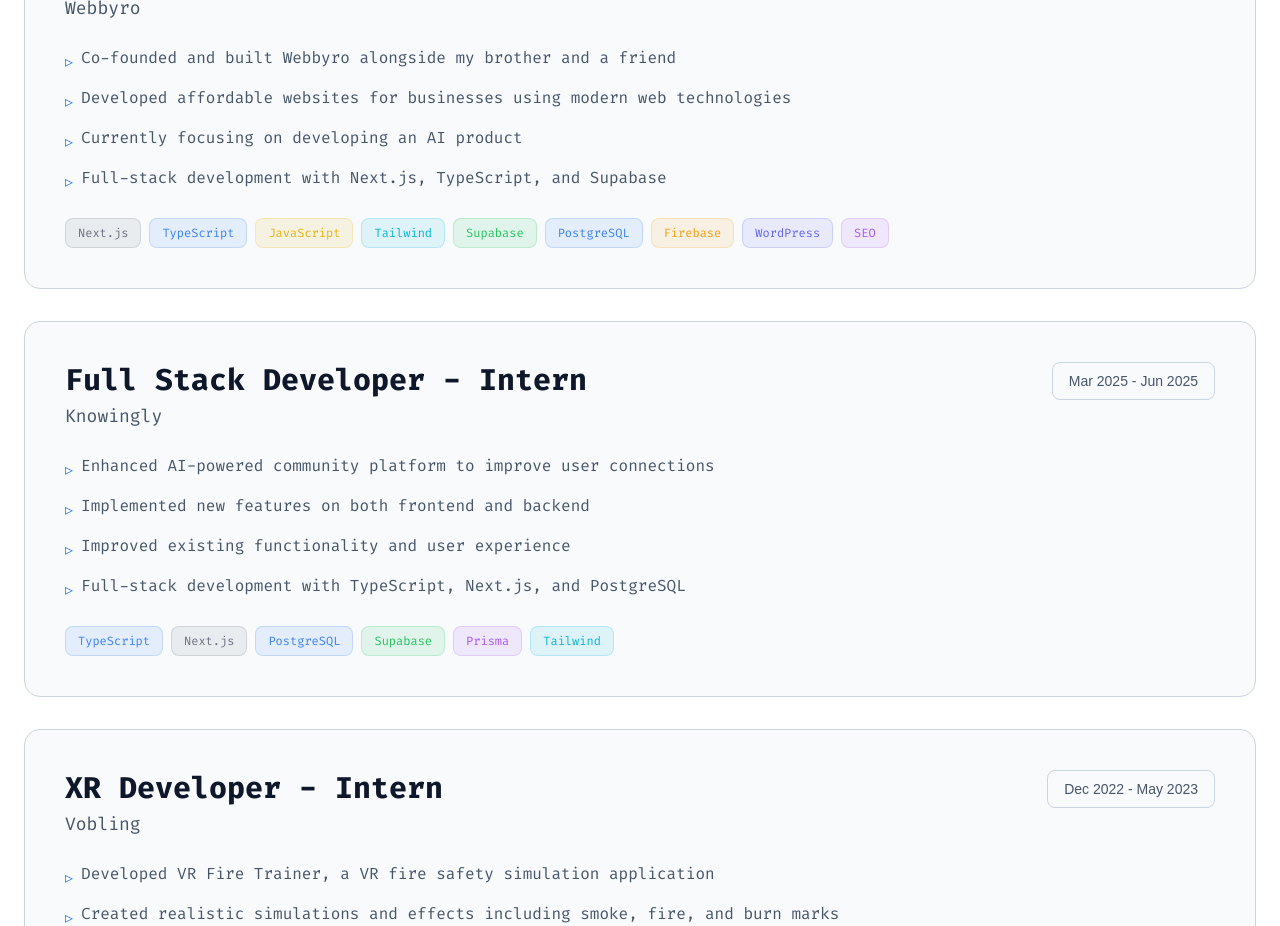
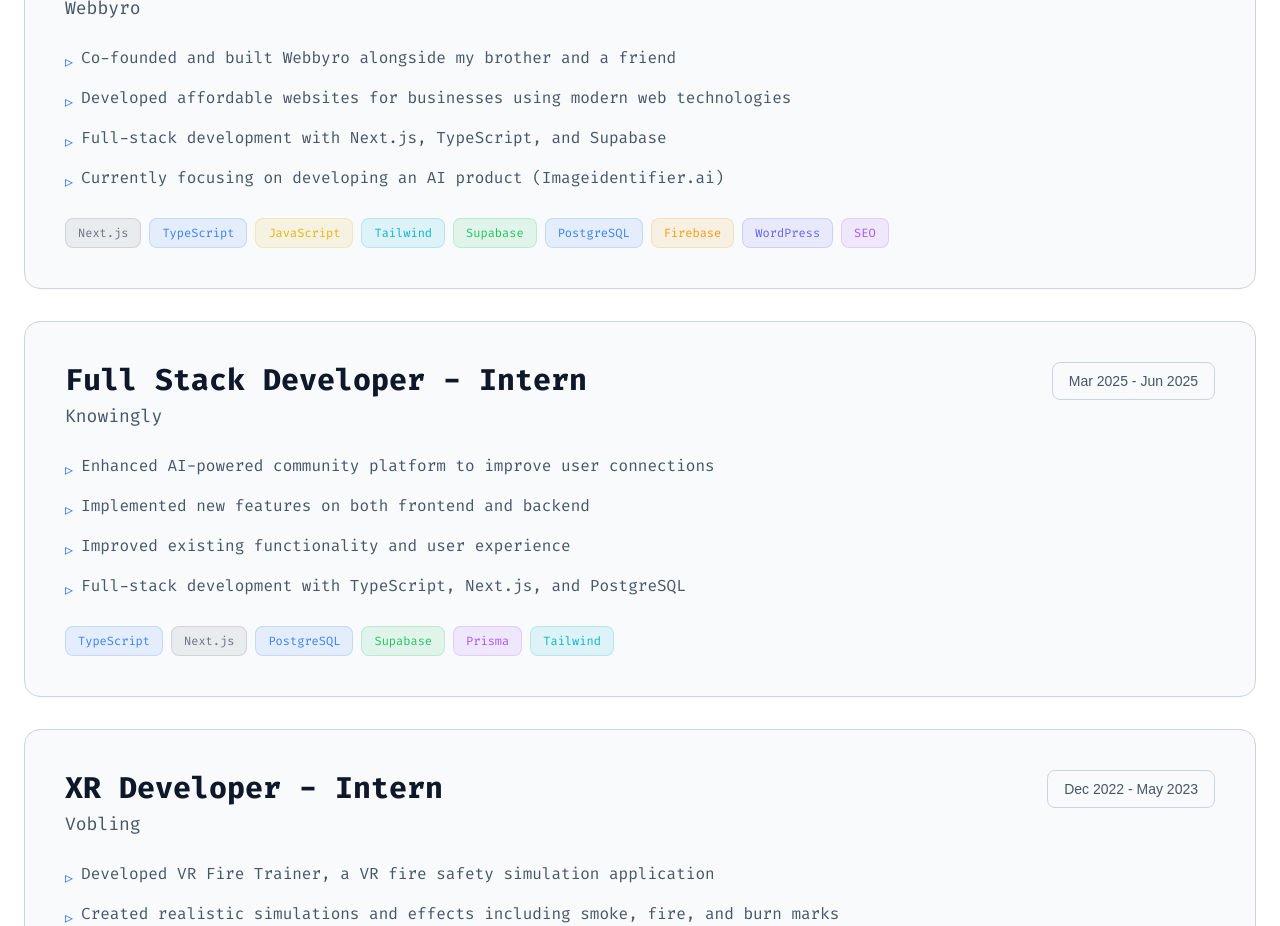
Before and after one commit to chvlpont/portfolio-ph, a Next.js app: page / in a window 1280 px wide. Shown: the part 4820-5746 px from the top of the page. Built offline with nearby package versions, Linux system fonts and the light colour scheme.

Commit message:
fix autofill color

```diff
--- a/app/globals.css
+++ b/app/globals.css
@@ -183,9 +183,10 @@
 textarea:-webkit-autofill:hover,
 textarea:-webkit-autofill:focus,
 textarea:-webkit-autofill:active {
-  background-color: var(--bg-surface) !important;
+  -webkit-box-shadow: 0 0 0 1000px var(--bg-surface) inset !important;
   -webkit-text-fill-color: var(--text-primary) !important;
   caret-color: var(--text-primary) !important;
+  box-shadow: 0 0 0 1000px var(--bg-surface) inset !important;
   transition: background-color 5000s ease-in-out 0s;
 }
 
--- a/app/page.tsx
+++ b/app/page.tsx
@@ -304,8 +304,8 @@
       responsibilities: [
         "Co-founded and built Webbyro alongside my brother and a friend",
         "Developed affordable websites for businesses using modern web technologies",
-        "Currently focusing on developing an AI product",
         "Full-stack development with Next.js, TypeScript, and Supabase",
+        "Currently focusing on developing an AI product (Imageidentifier.ai)",
       ],
       tags: [
         { label: "Next.js", color: "#6b7280" },
```
